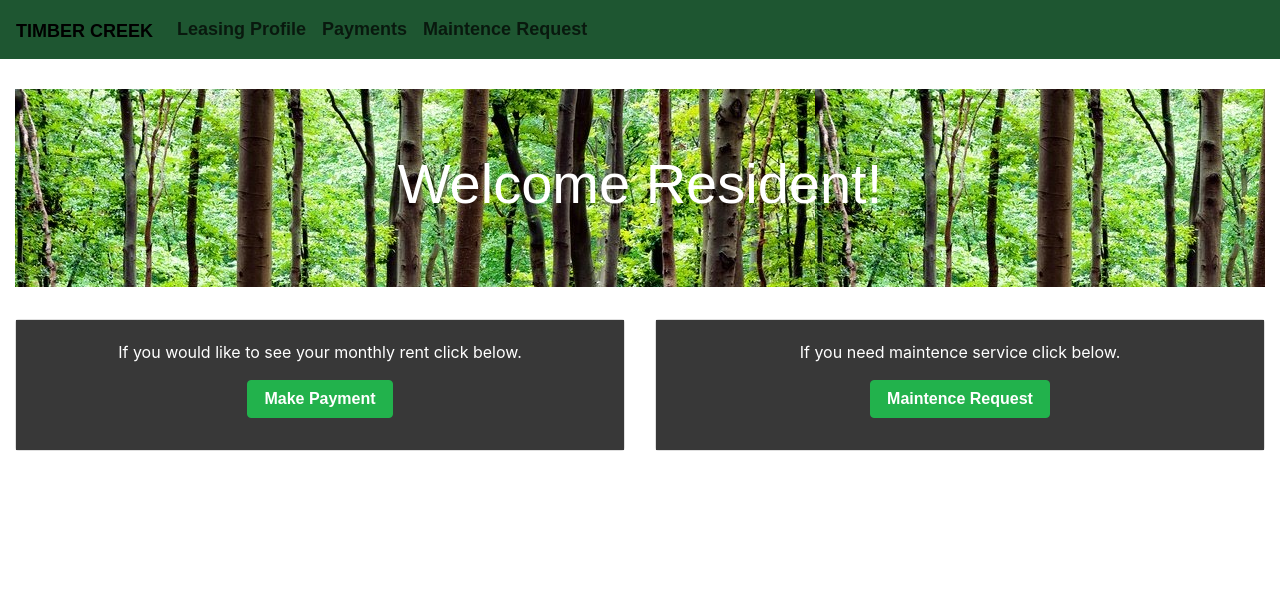
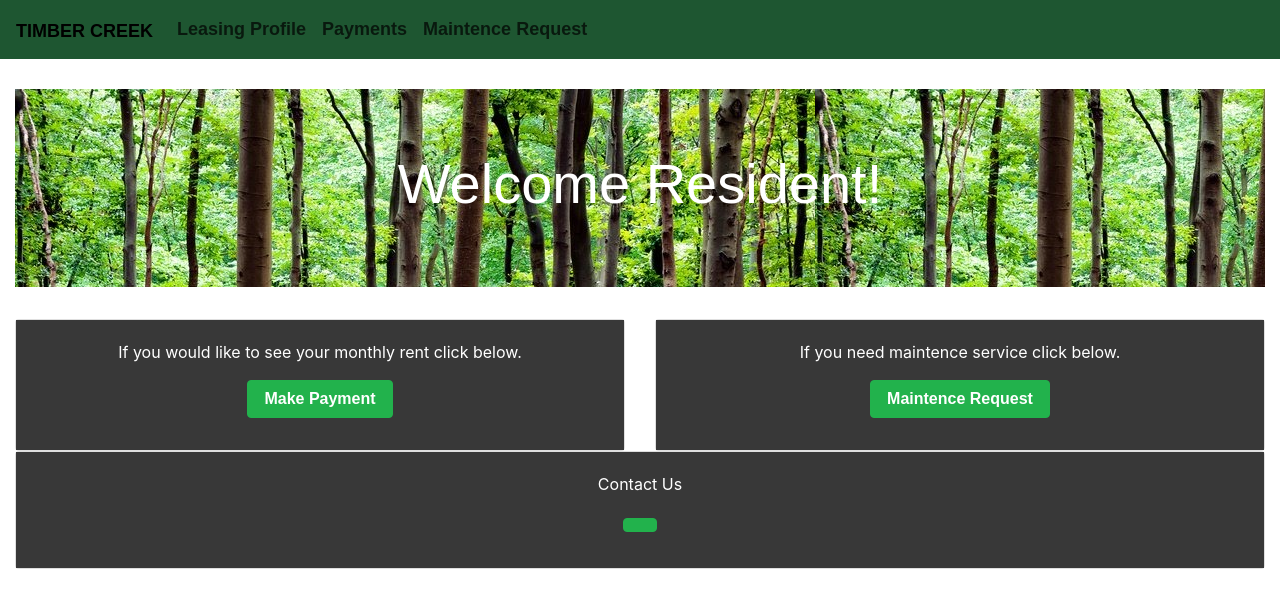
Before and after one commit to manhatten331/Apartment-Portal, a React (Create React App) app in the folder client/: page / in a window 1280 px wide. Shown: the top 608 px of the page. Built offline with nearby package versions, Linux system fonts and the light colour scheme; a web font is replaced by a local one.

Commit message:
Trying to add a modal to the contact us card need to add JS from boostrap was trying to research my a way to add my own JS to do it decided to bite the bullet and use Bootstraps JS

```diff
--- a/client/src/components/Card/index.js
+++ b/client/src/components/Card/index.js
@@ -3,9 +3,9 @@ import React from "react";
 export function CardTitle({ children }) {
     return (
         <div className="card text-center">
-            <div style={{backgroundColor: "#383838", color: "white"}}
+            <div style={{ backgroundColor: "#383838", color: "white" }}
 
-            className="card-body">
+                className="card-body">
                 <div className="card-title">{children}</div>
             </div>
         </div>
@@ -16,7 +16,7 @@ export function CardBody({ children }) {
     return (
         // <div className="card text-center">
         // <div className="card-body">
-            <p className="card-text">{children}</p>
+        <p className="card-text">{children}</p>
         /* </div> */
         /* </div> */
     )
@@ -25,6 +25,26 @@ export function CardBody({ children }) {
 export function CardButton(props) {
     return (
         <a {...props} className="btn btn-success">{props.children}</a>
+    )
+}
+
+export function CardModel(props) {
+    return (
+        <div>
+            <button type="button" className="btn btn-success" data-toggle="modal">
+                {props.children}
+            </button>
+
+            <div className="modal fade" tabindex="-1" role="dialog" aria-labelledby="emailFormModal" aria-hidden="true">
+                <div className="modal-dialog" role="document">
+                    <div className="modal-content">
+                        <div className="modal-header">
+                            <h5 className="modal-title">Contact Us</h5>
+                        </div>
+                    </div>
+                </div>
+            </div>
+        </div>
     )
 }
 
--- a/client/src/pages/Portal.js
+++ b/client/src/pages/Portal.js
@@ -32,6 +32,16 @@ class Portal extends Component {
                         </CardTitle>
                     </Col>
                 </Row>
+                <Row>
+                    <Col className="col-sm-12">
+                        <CardTitle>
+                            <CardBody>
+                                Contact Us
+                            </CardBody>
+                            <CardButton href="/"></CardButton>
+                        </CardTitle>
+                    </Col>
+                </Row>
             </Container>
         )
     }
```
